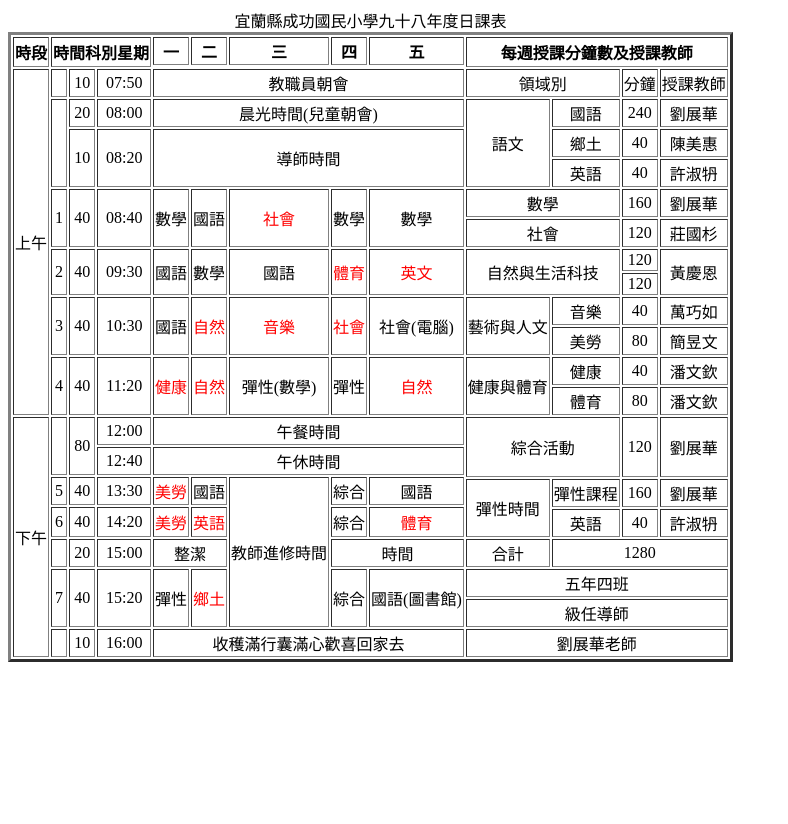
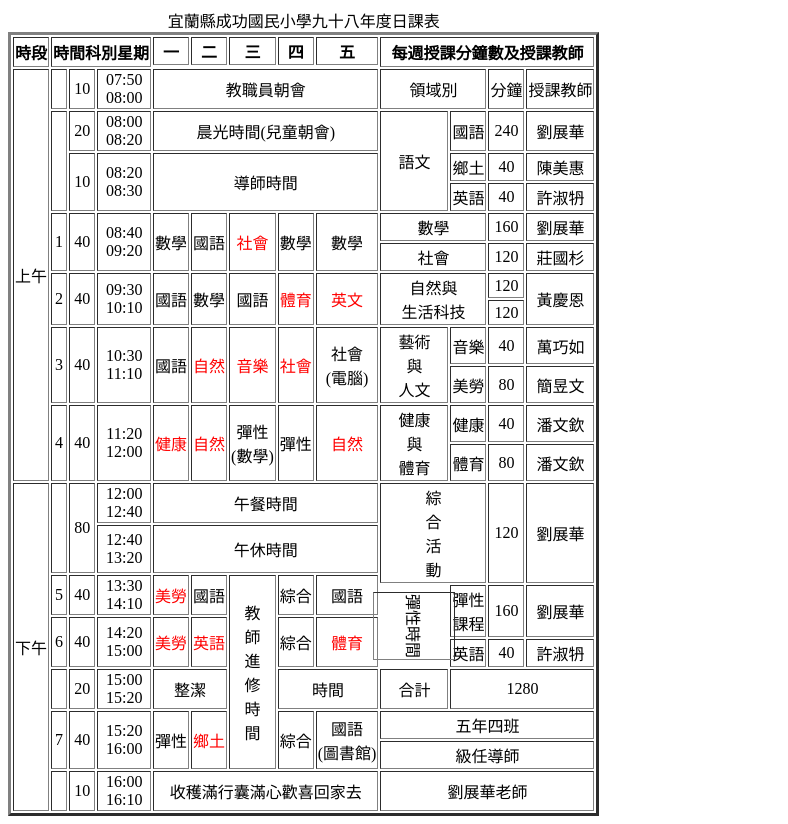
Before and after one commit to JefferyHe777/GitPractice, a plain HTML site: page curriculum.html in a window 1280 px wide. Shown: the whole page, without its empty margins (0-788 px from the left). Before the commit the page ends 800 px from the top, so only its background shows below. Drawn offline with Linux system fonts and the light colour scheme.

Commit message:
換行+標楷

```diff
--- a/curriculum.html
+++ b/curriculum.html
@@ -7,9 +7,13 @@
     <style>
       table {
         text-align: center;
+        font-family: "標楷體";
       }
       .red{
           color: #f00;
+      }
+      .rotate{
+        transform: rotate(90deg);
       }
     </style>
   </head>
@@ -100,7 +104,8 @@
           <td rowspan="14">上午</td>
           <td rowspan="2">&nbsp;</td>
           <td rowspan="2">10</td>
-          <td rowspan="2" colspan="2">07:50</td>
+          <td rowspan="2" colspan="2">
+            07:50<br>08:00</td>
           <!-- <td></td> -->
           <td rowspan="2" colspan="10">教職員朝會</td>
           <!-- <td></td> -->
@@ -150,7 +155,8 @@
           <!-- <td></td> -->
           <td rowspan="4">&nbsp;</td>
           <td rowspan="2">20</td>
-          <td rowspan="2" colspan="2">08:00</td>
+          <td rowspan="2" colspan="2">
+            08:00<br>08:20</td>
           <!-- <td></td> -->
           <td rowspan="2" colspan="10">晨光時間(兒童朝會)</td>
           <!-- <td></td> -->
@@ -199,7 +205,8 @@
           <!-- <td></td> -->
           <!-- <td></td> -->
           <td rowspan="2">10</td>
-          <td rowspan="2" colspan="2">08:20</td>
+          <td rowspan="2" colspan="2">
+            08:20<br>08:30</td>
           <!-- <td></td> -->
           <td rowspan="2" colspan="10">導師時間</td>
           <!-- <td></td> -->
@@ -249,7 +256,8 @@
           <!-- <td></td> -->
           <td rowspan="2">1</td>
           <td rowspan="2">40</td>
-          <td rowspan="2" colspan="2">08:40</td>
+          <td rowspan="2" colspan="2">
+            08:40<br>09:20</td>
           <!-- <td></td> -->
           <td rowspan="2" colspan="2">數學</td>
           <!-- <td></td> -->
@@ -299,7 +307,8 @@
           <!-- <td></td> -->
           <td rowspan="2">2</td>
           <td rowspan="2">40</td>
-          <td rowspan="2" colspan="2">09:30</td>
+          <td rowspan="2" colspan="2">
+            09:30<br>10:10</td>
           <!-- <td></td> -->
           <td rowspan="2" colspan="2">國語</td>
           <!-- <td></td> -->
@@ -311,7 +320,8 @@
           <!-- <td></td> -->
           <td rowspan="2" colspan="2" class="red">英文</td>
           <!-- <td></td> -->
-          <td rowspan="2" colspan="4">自然與生活科技</td>
+          <td rowspan="2" colspan="4">
+            自然與<br>生活科技</td>
           <!-- <td></td> -->
           <!-- <td></td> -->
           <!-- <td></td> -->
@@ -349,7 +359,8 @@
           <!-- <td></td> -->
           <td rowspan="2">3</td>
           <td rowspan="2">40</td>
-          <td rowspan="2" colspan="2">10:30</td>
+          <td rowspan="2" colspan="2">
+            10:30<br>11:10</td>
           <!-- <td></td> -->
           <td rowspan="2" colspan="2">國語</td>
           <!-- <td></td> -->
@@ -359,9 +370,11 @@
           <!-- <td></td> -->
           <td rowspan="2" colspan="2" class="red">社會</td>
           <!-- <td></td> -->
-          <td rowspan="2" colspan="2">社會(電腦)</td>
+          <td rowspan="2" colspan="2">
+            社會<br>(電腦)</td>
           <!-- <td></td> -->
-          <td rowspan="2" colspan="2">藝術與人文</td>
+          <td rowspan="2" colspan="2">
+            藝術<br>與<br>人文</td>
           <!-- <td></td> -->
           <td colspan="2">音樂</td>
           <!-- <td></td> -->
@@ -400,19 +413,22 @@
           <td rowspan="2">4</td>
           <!-- <td></td> -->
           <td rowspan="2">40</td>
-          <td rowspan="2" colspan="2">11:20</td>
+          <td rowspan="2" colspan="2">
+            11:20<br>12:00</td>
           <!-- <td></td> -->
           <td rowspan="2" colspan="2" class="red">健康</td>
           <!-- <td></td> -->
           <td rowspan="2" colspan="2" class="red">自然</td>
           <!-- <td></td> -->
-          <td rowspan="2" colspan="2">彈性(數學)</td>
+          <td rowspan="2" colspan="2">
+            彈性<br>(數學)</td>
           <!-- <td></td> -->
           <td rowspan="2" colspan="2">彈性</td>
           <!-- <td></td> -->
           <td rowspan="2" colspan="2" class="red">自然</td>
           <!-- <td></td> -->
-          <td rowspan="2" colspan="2">健康與體育</td>
+          <td rowspan="2" colspan="2">
+            健康<br>與<br>體育</td>
           <!-- <td></td> -->
           <td colspan="2">健康</td>
           <!-- <td></td> -->
@@ -449,7 +465,8 @@
           <td rowspan="16">下午</td>
           <td rowspan="4">&nbsp;</td>
           <td rowspan="4">80</td>
-          <td rowspan="2" colspan="2">12:00</td>
+          <td rowspan="2" colspan="2">
+            12:00<br>12:40</td>
           <!-- <td></td> -->
           <td rowspan="2" colspan="10">午餐時間</td>
           <!-- <td></td> -->
@@ -461,7 +478,8 @@
           <!-- <td></td> -->
           <!-- <td></td> -->
           <!-- <td></td> -->
-          <td rowspan="5" colspan="4">綜合活動</td>
+          <td rowspan="5" colspan="4">
+            綜<br>合<br>活<br>動</td>
           <!-- <td></td> -->
           <!-- <td></td> -->
           <!-- <td></td> -->
@@ -499,7 +517,8 @@
           <!-- <td></td> -->
           <!-- <td></td> -->
           <!-- <td></td> -->
-          <td rowspan="2" colspan="2">12:40</td>
+          <td rowspan="2" colspan="2">
+            12:40<br>13:20</td>
           <!-- <td></td> -->
           <td rowspan="2" colspan="10">午休時間</td>
           <!-- <td></td> -->
@@ -549,13 +568,15 @@
           <!-- <td></td> -->
           <td rowspan="2">5</td>
           <td rowspan="2">40</td>
-          <td rowspan="2" colspan="2">13:30</td>
+          <td rowspan="2" colspan="2">
+            13:30<br>14:10</td>
           <!-- <td></td> -->
           <td rowspan="2" colspan="2" class="red">美勞</td>
           <!-- <td></td> -->
           <td rowspan="2" colspan="2">國語</td>
           <!-- <td></td> -->
-          <td rowspan="10" colspan="2">教師進修時間</td>
+          <td rowspan="10" colspan="2">
+            教<br>師<br>進<br>修<br>時<br>間</td>
           <!-- <td></td> -->
           <td rowspan="2" colspan="2">綜合</td>
           <!-- <td></td> -->
@@ -586,9 +607,11 @@
           <!-- <td></td> -->
           <!-- <td></td> -->
           <!-- <td></td> -->
-          <td rowspan="4" colspan="2">彈性時間</td>
+          <td rowspan="4" colspan="2" class="rotate">
+            彈性時間
           <!-- <td></td> -->
-          <td rowspan="2" colspan="2">彈性課程</td>
+          <td rowspan="2" colspan="2">
+            彈性<br>課程</td>
           <!-- <td></td> -->
           <td rowspan="2">160</td>
           <td rowspan="2" colspan="3">劉展華</td>
@@ -599,7 +622,8 @@
           <!-- <td></td> -->
           <td rowspan="3">6</td>
           <td rowspan="3">40</td>
-          <td rowspan="3" colspan="2">14:20</td>
+          <td rowspan="3" colspan="2">
+            14:20<br>15:00</td>
           <!-- <td></td> -->
           <td rowspan="3" colspan="2" class="red">美勞</td>
           <!-- <td></td> -->
@@ -674,7 +698,8 @@
           <!-- <td></td> -->
           <td>&nbsp;</td>
           <td>20</td>
-          <td colspan="2">15:00</td>
+          <td colspan="2">
+            15:00<br>15:20</td>
           <!-- <td></td> -->
           <td colspan="4">整潔</td>
           <!-- <td></td> -->
@@ -699,7 +724,8 @@
           <!-- <td></td> -->
           <td rowspan="4">7</td>
           <td rowspan="4">40</td>
-          <td rowspan="4" colspan="2">15:20</td>
+          <td rowspan="4" colspan="2">
+            15:20<br>16:00</td>
           <!-- <td></td> -->
           <td rowspan="4" colspan="2">彈性</td>
           <!-- <td></td> -->
@@ -709,7 +735,8 @@
           <!-- <td></td> -->
           <td rowspan="4" colspan="2">綜合</td>
           <!-- <td></td> -->
-          <td rowspan="4" colspan="2">國語(圖書館)</td>
+          <td rowspan="4" colspan="2">
+            國語<br>(圖書館)</td>
           <!-- <td></td> -->
           <td rowspan="2" colspan="8">五年四班</td>
           <!-- <td></td> -->
@@ -799,7 +826,8 @@
           <!-- <td></td> -->
           <td rowspan="2">&nbsp;</td>
           <td rowspan="2">10</td>
-          <td rowspan="2" colspan="2">16:00</td>
+          <td rowspan="2" colspan="2">
+            16:00<br>16:10</td>
           <!-- <td></td> -->
           <td rowspan="2" colspan="10">收穫滿行囊滿心歡喜回家去</td>
           <!-- <td></td> -->
```
